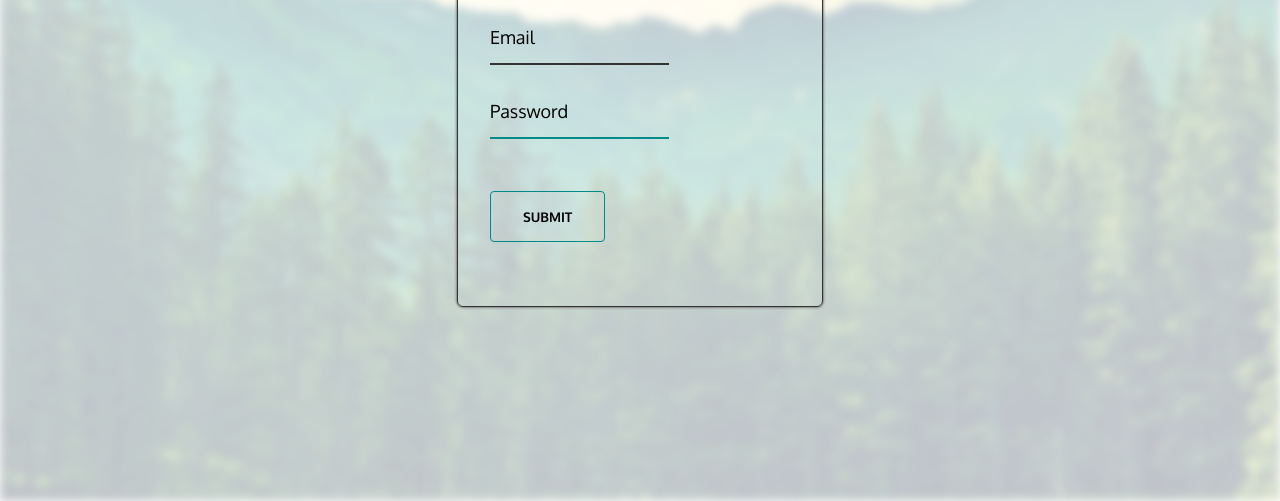
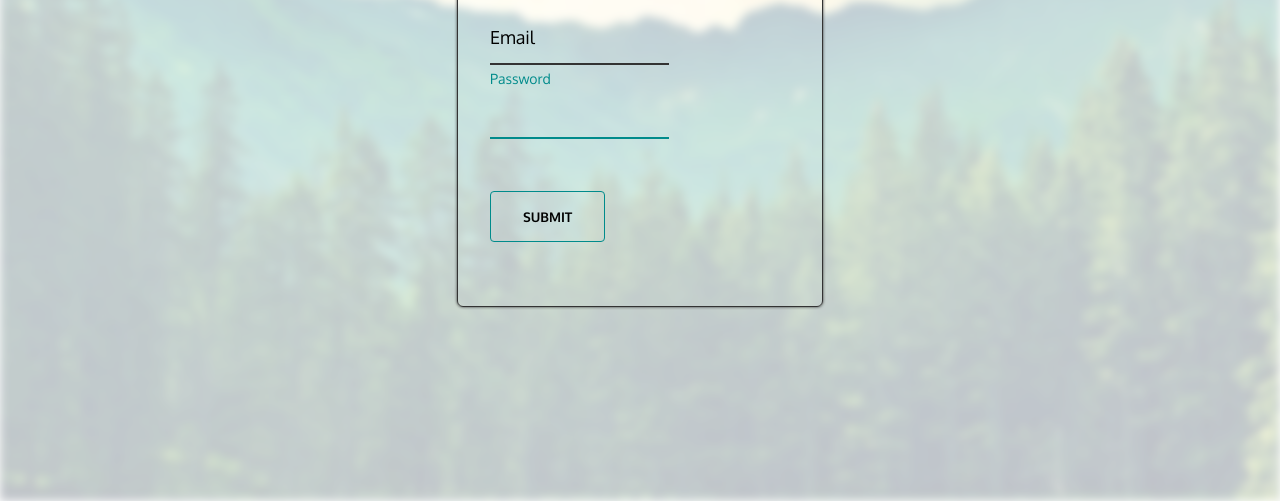
Before and after one commit to doums10/form-css, a website: page index.html in a window 1280 px wide. Shown: the part 299-800 px from the top of the page. Drawn offline with Linux system fonts and the light colour scheme.

Commit message:
modif label effect

```diff
--- a/style.css
+++ b/style.css
@@ -58,7 +58,7 @@ body::before {
 	z-index: -1;
 }
 .form-control input:focus + label,
-form-control input:valid + label {
+.form-control input:valid + label {
 	color: darkcyan;
 	transform: translateY(-30px);
 	font-size: 14px;
```
